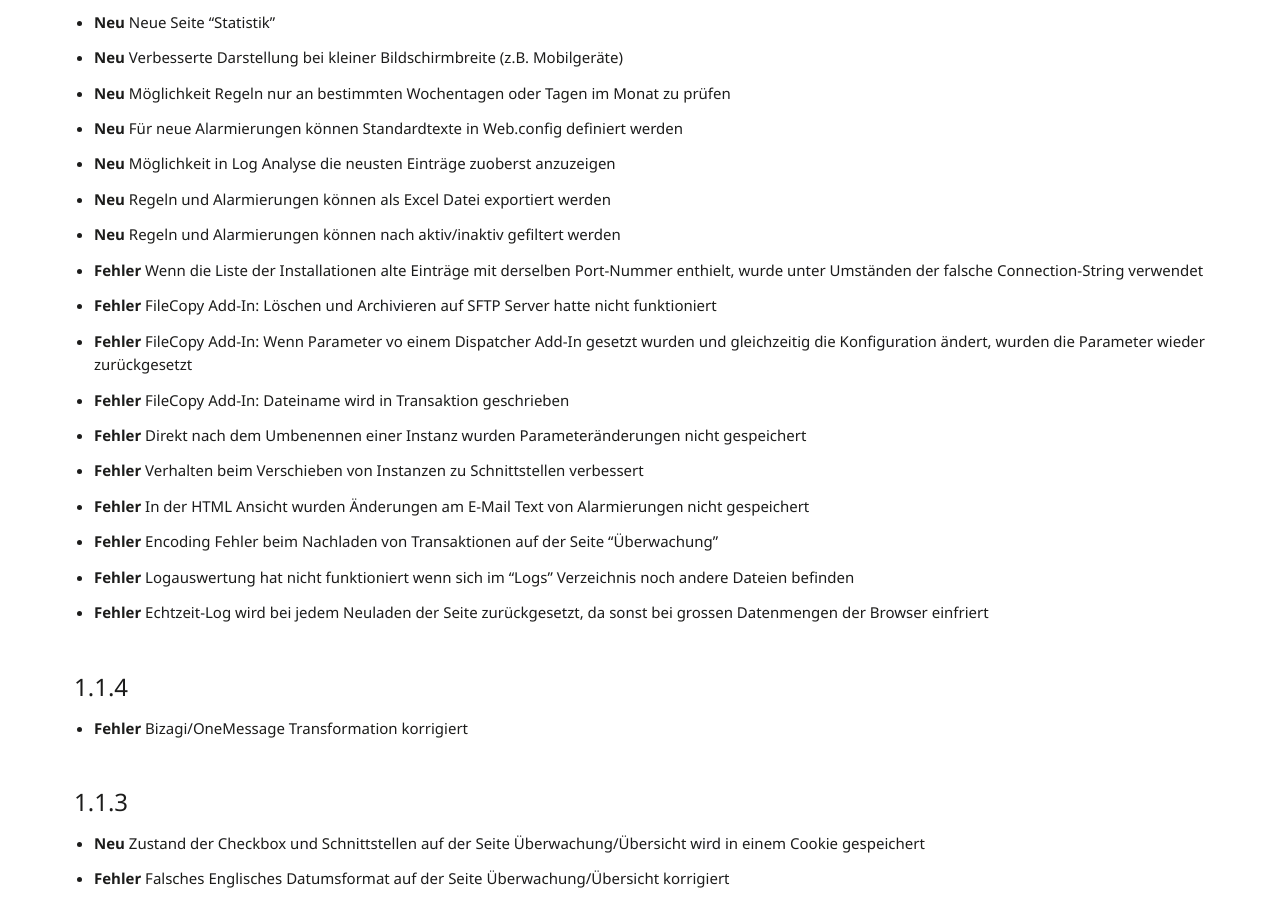
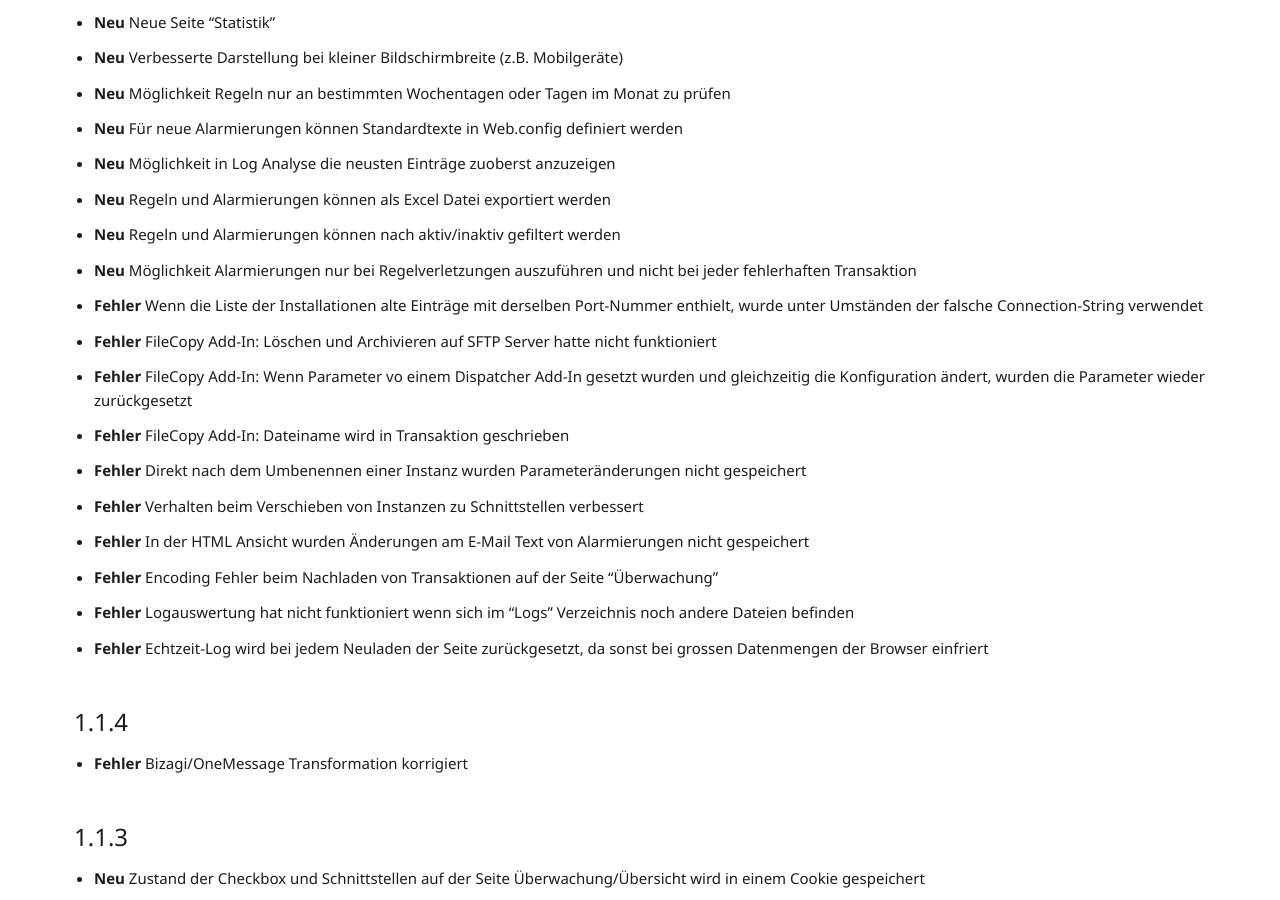
Before and after one commit to primesoft-group/oneconnexx-docs, a Jekyll site: the page built from _pages/setup/de/releasenotes.md, in a window 1280 px wide and 900 px high, scrolled down 508 px. Built offline with Jekyll 4.4.1, drawn with Linux system fonts in a browser that asks for light colours; nearby versions of some CDN libraries; some web fonts are replaced.

Commit message:
Update releasenotes.md

```diff
--- a/_pages/setup/de/releasenotes.md
+++ b/_pages/setup/de/releasenotes.md
@@ -16,6 +16,7 @@ permalink: "setup/de/releasenotes/"
 * __Neu__ Möglichkeit in Log Analyse die neusten Einträge zuoberst anzuzeigen
 * __Neu__ Regeln und Alarmierungen können als Excel Datei exportiert werden
 * __Neu__ Regeln und Alarmierungen können nach aktiv/inaktiv gefiltert werden
+* __Neu__ Möglichkeit Alarmierungen nur bei Regelverletzungen auszuführen und nicht bei jeder fehlerhaften Transaktion
 * __Fehler__ Wenn die Liste der Installationen alte Einträge mit derselben Port-Nummer enthielt, wurde unter Umständen der falsche Connection-String verwendet
 * __Fehler__ FileCopy Add-In: Löschen und Archivieren auf SFTP Server hatte nicht funktioniert
 * __Fehler__ FileCopy Add-In: Wenn Parameter vo einem Dispatcher Add-In gesetzt wurden und gleichzeitig die Konfiguration ändert, wurden die Parameter wieder zurückgesetzt
```
